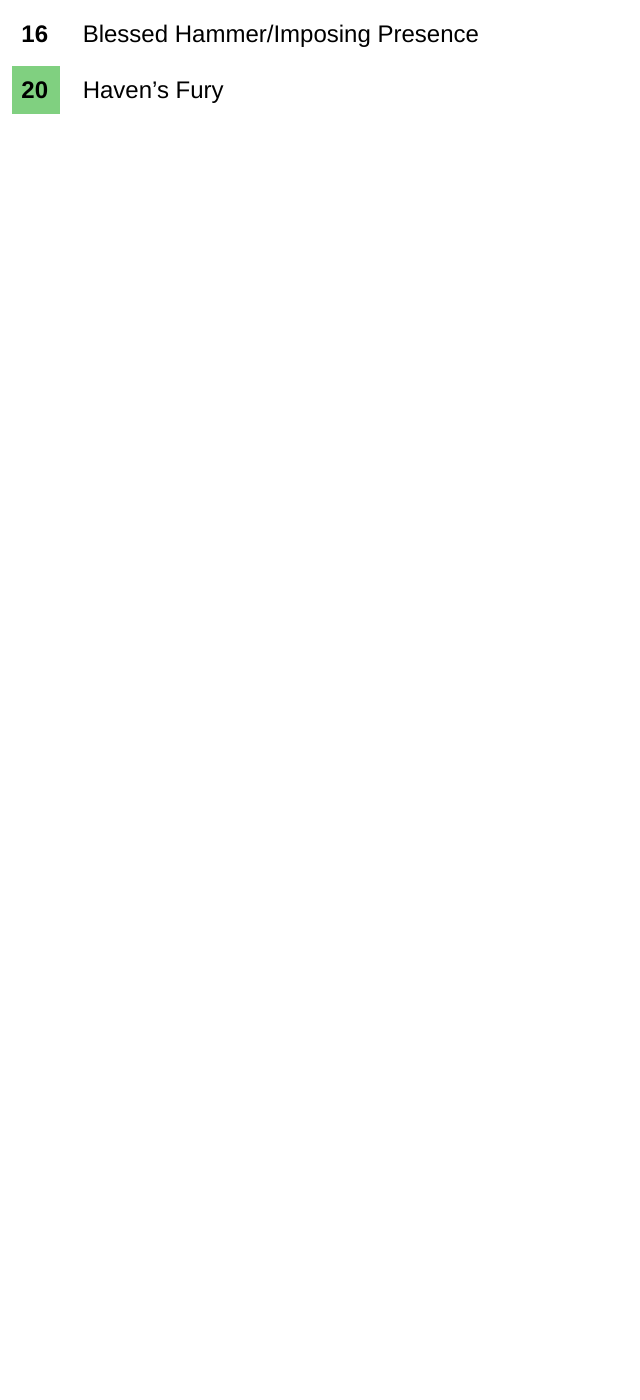
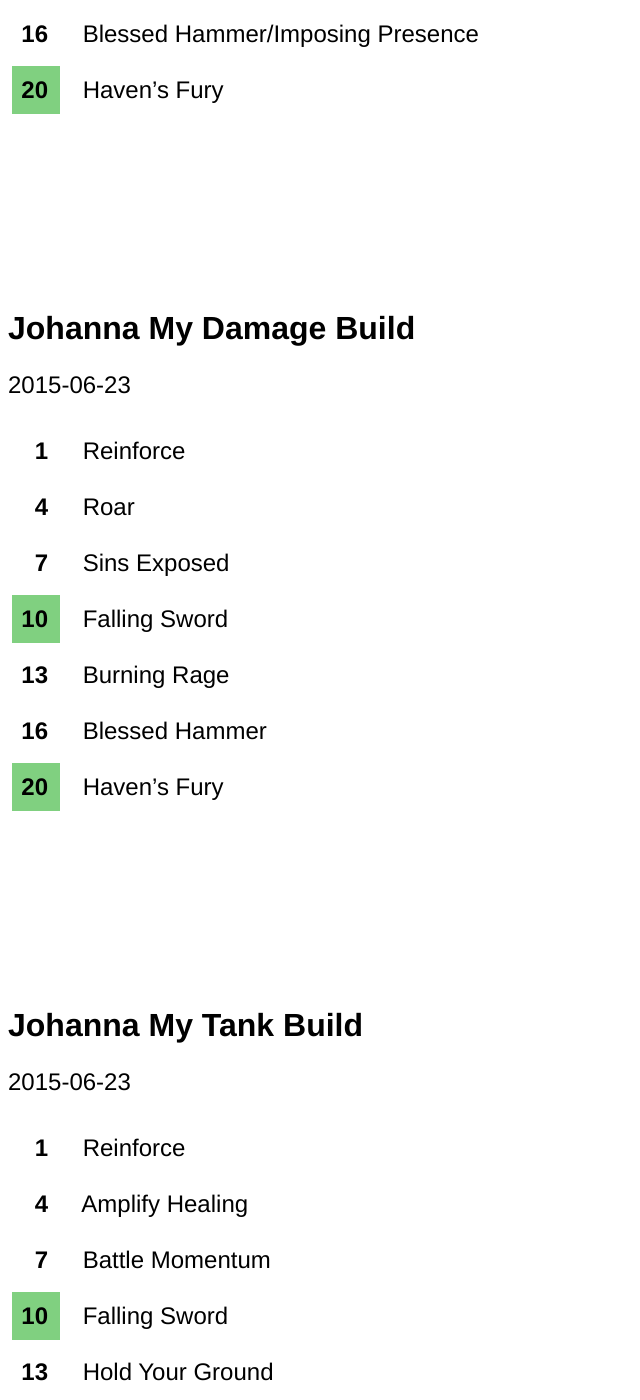
Before and after one commit to andersroos/andersroos.github.io, a Jekyll site: the page built from hots/johanna.md, in a window 1280 px wide and 1400 px high, scrolled down 1339 px. Shown: the whole window, without its empty margins (0-640 px from the left). Built offline with Jekyll 4.4.1, drawn with Linux system fonts in a browser that asks for light colours; before the commit the page ends 1969 px from its top, so only the background shows below that; some of the changed text lies outside the part shown.

Commit message:
Johanna.

```diff
--- a/hots/johanna.md
+++ b/hots/johanna.md
@@ -24,3 +24,25 @@ body_class: hots-bo
 -  _13_  Burning Rage/Hold Your Ground
 -  _16_  Blessed Hammer/Imposing Presence
 - __20__ Haven's Fury
+
+## {{ page.title }} My Damage Build
+2015-06-23
+
+-   _1_  Reinforce
+-   _4_  Roar
+-   _7_  Sins Exposed
+- __10__ Falling Sword
+-  _13_  Burning Rage
+-  _16_  Blessed Hammer
+- __20__ Haven's Fury
+
+## {{ page.title }} My Tank Build
+2015-06-23
+
+-   _1_  Reinforce
+-   _4_  Amplify Healing
+-   _7_  Battle Momentum
+- __10__ Falling Sword
+-  _13_  Hold Your Ground
+-  _16_  Imposing Presence
+- __20__ Indestructible
```
Also changed, not shown: hots/kerrigan.md (+1 -1 lines).
